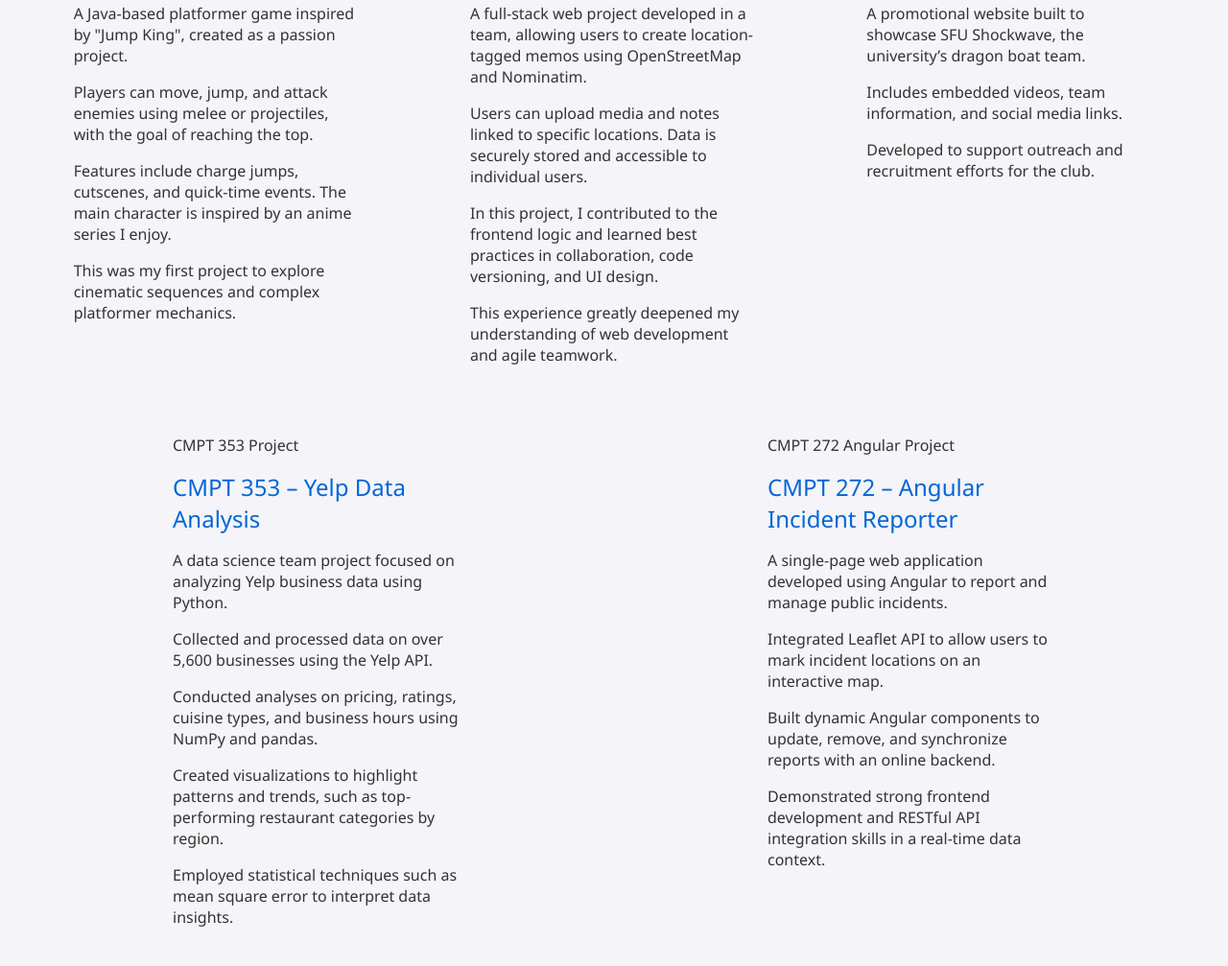
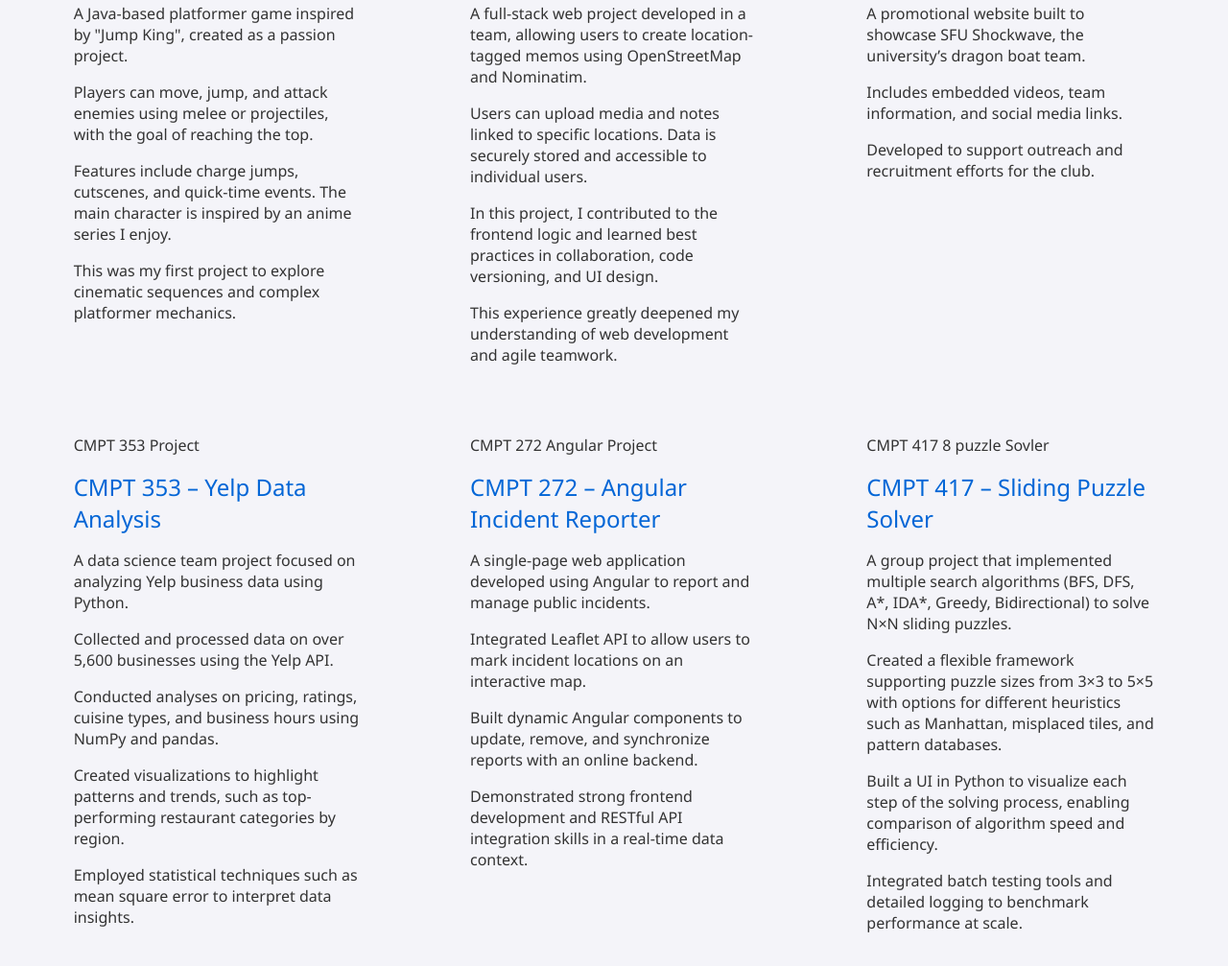
Before and after one commit to Leepak777/Project_Page, a plain HTML site: page index.html in a window 1280 px wide. Shown: the part 1576-2583 px from the top of the page at 96% size. Drawn offline with Linux system fonts and the light colour scheme.

Commit message:
updated projects

```diff
--- a/index.html
+++ b/index.html
@@ -177,6 +177,14 @@
                 <p>Built dynamic Angular components to update, remove, and synchronize reports with an online backend.</p>
                 <p>Demonstrated strong frontend development and RESTful API integration skills in a real-time data context.</p>
             </div>
+            <div class="project-item">
+                <p>CMPT 417 8 puzzle Sovler</p>
+                <a href="https://github.com/Leepak777/CMPT417_GroupProject" target="_blank">CMPT 417 – Sliding Puzzle Solver</a>
+                <p>A group project that implemented multiple search algorithms (BFS, DFS, A*, IDA*, Greedy, Bidirectional) to solve N×N sliding puzzles.</p>
+                <p>Created a flexible framework supporting puzzle sizes from 3×3 to 5×5 with options for different heuristics such as Manhattan, misplaced tiles, and pattern databases.</p>
+                <p>Built a UI in Python to visualize each step of the solving process, enabling comparison of algorithm speed and efficiency.</p>
+                <p>Integrated batch testing tools and detailed logging to benchmark performance at scale.</p>
+            </div>
 
         </div>
         </div>
```
